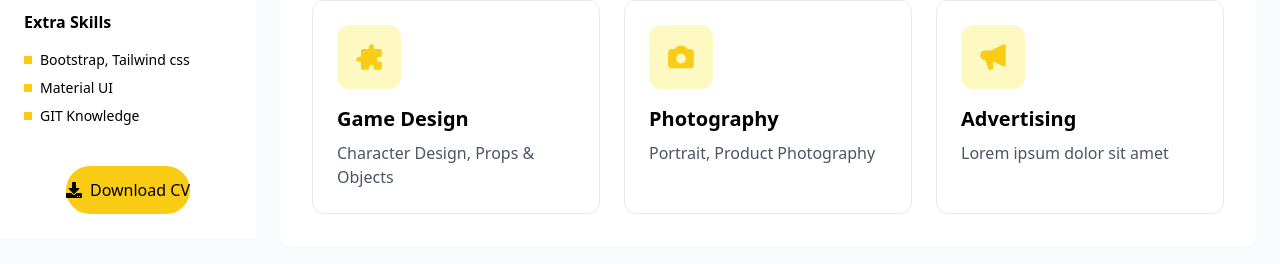
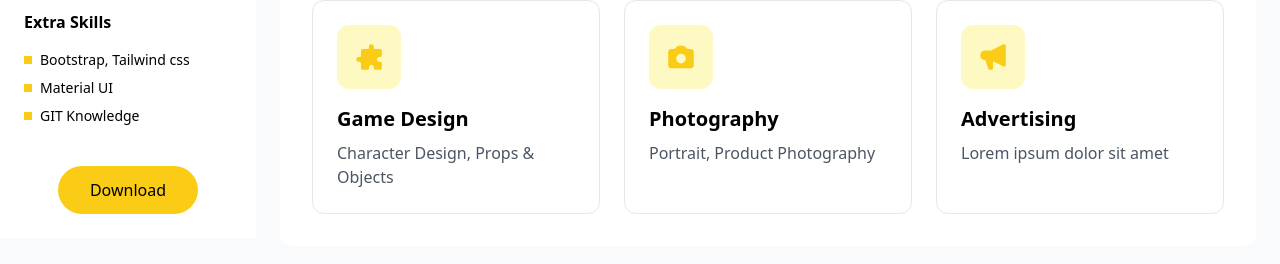
Before and after one commit to Mohdzafar1/portfolioMy, a Next.js app: page / in a window 1280 px wide. Shown: the part 874-1138 px from the top of the page. Built offline with nearby package versions, Linux system fonts and the light colour scheme.

Commit message:
fixed resume download issuse

```diff
--- a/src/component/Home.tsx
+++ b/src/component/Home.tsx
@@ -3,6 +3,7 @@ import React from 'react'
 const Home = () => {
   return (
     <div>
+
            <div className="bg-white rounded-xl p-8 mb-8 flex flex-col lg:flex-row items-center justify-between">
           <div className="mb-8 lg:mb-0">
             <h1 className="text-4xl font-bold mb-2">
@@ -14,8 +15,8 @@ const Home = () => {
             I’m Mohd Zafar, a dedicated Front-end Developer with a keen eye for detail and a passion for crafting interactive, responsive user interfaces..
             </p>
             <a
-            href="/public/images/Mohd_Zafar_Resume.docx.pdf" // Path to the file in the public folder
-            download="Mohd_Zafar_Resume.pdf"
+             href="/images/MohdZafarResume.jpg" // Correct path to the image file
+             download="MohdZafarResume.jpg"
             >
             <button className="bg-yellow-400 text-black px-8 py-3 rounded-full hover:bg-yellow-500 transition-colors">
               HIRE ME
--- a/src/component/Sidebar.tsx
+++ b/src/component/Sidebar.tsx
@@ -88,14 +88,13 @@ const Sidebar = () => {
 
       {/* Download CV Button */}
       <a
-      href="/public/images/Mohd_Zafar_Resume.docx.pdf" // Path to the file in the public folder
-      download="Mohd_Zafar_Resume.pdf" // Sets the downloaded file's name
-    >
-      <button className="w-full bg-yellow-400 text-black py-3 rounded-full flex items-center justify-center gap-2 hover:bg-yellow-500 transition-colors">
-        <FaDownload />
-        Download CV
-      </button>
-    </a>
+             href="/images/MohdZafarResume.jpg" // Correct path to the image file
+             download="MohdZafarResume.jpg"
+            >
+            <button className="bg-yellow-400 text-black px-8 py-3 rounded-full hover:bg-yellow-500 transition-colors">
+              Download
+            </button>
+            </a>
     </div>
   </div></div>
   )
```
Also changed, not shown: public/images/MohdZafarResume.jpg (added), 1 other file (tests, documents, lock files or other folders).
